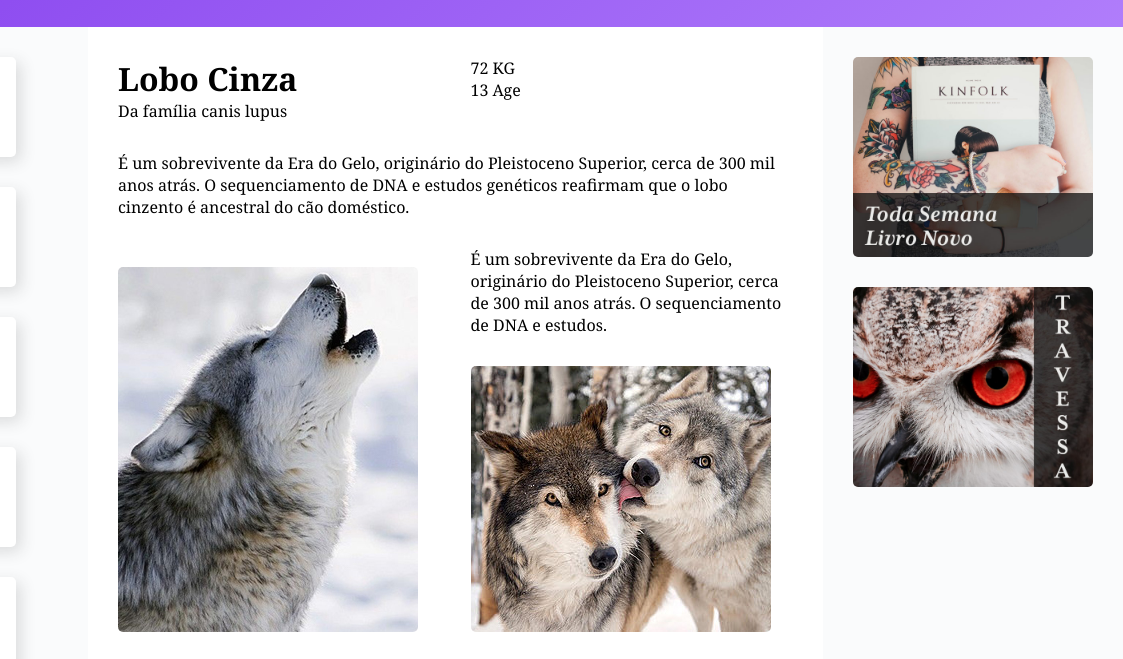
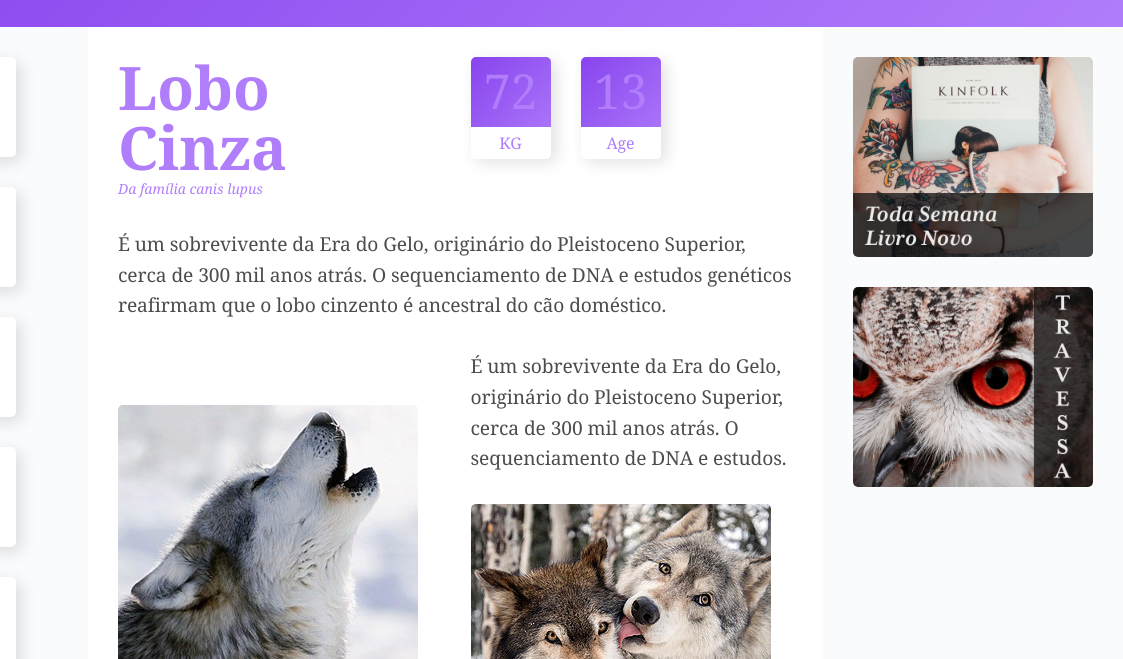
Before and after one commit to Arthur-Lins-Amaral29/WildBeast, a plain HTML site: page index.html in a window 1280 px wide. Shown: the part 77-736 px from the top of the page, 157-1280 px from the left. Drawn offline with Linux system fonts and the light colour scheme.

Commit message:
Implementação de mais conteúdo

```diff
--- a/assets/css/style.css
+++ b/assets/css/style.css
@@ -108,7 +108,69 @@ img{
 
 /* ESTILOS CONTENT */
 p{
+    font-size: 1.2em;
+    line-height: 1.6;
+    letter-spacing: -0.005em;
+    color: rgba(0, 0, 0, .7);
+}
 
+.informacoes p + p{
+    margin-top: 30px;
+}
+
+/* Título */
+.titulo{
+    color: #B07DFB;
+}
+
+.titulo h1{
+    font-size: 3.75em;
+    line-height: 1;
+    font-weight: 700;
+}
+
+.titulo span {
+    font-size: 0.875em;
+    font-style: italic;
+}
+
+/* CARACTERÍSTICAS */
+.caracteristicas{
+    display: flex;
+    align-items: flex-start;
+}
+
+.caracteristicas > div{
+    width: 80px;
+    text-align: center;
+    background: linear-gradient(135deg, #8844ee, #B07DFB);
+    border-radius: 5px;
+    box-shadow: 5px 5px 15px 0 rgba(44, 44, 44, 0.15);
+    position: relative;
+}
+
+.caracteristicas > div:first-child{
+    margin-right: 30px;
+}
+
+.caracteristicas span{
+    display: block;
+    color: #B07DFB;
+}
+
+.numero{
+    color: #B07DFB;
+    font-size: 3em;
+    line-height: 1;
+    margin: 10px auto;
+}
+
+.rotulo{
+    background: white;
+    border-radius: 0 0 5px 5px;
+    padding: 5px 0;
+    position: relative;
+    top: 2px;
 }
 
 /* ANÚNCIOS */
```
